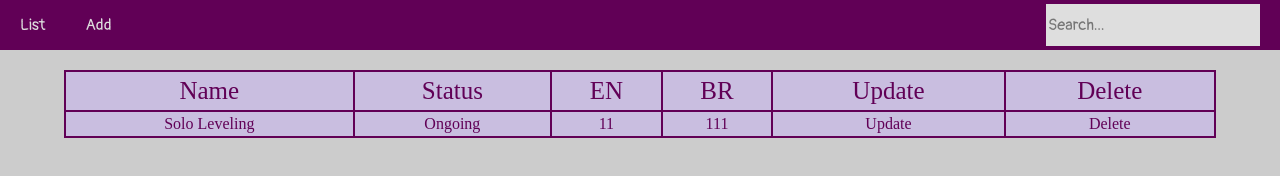
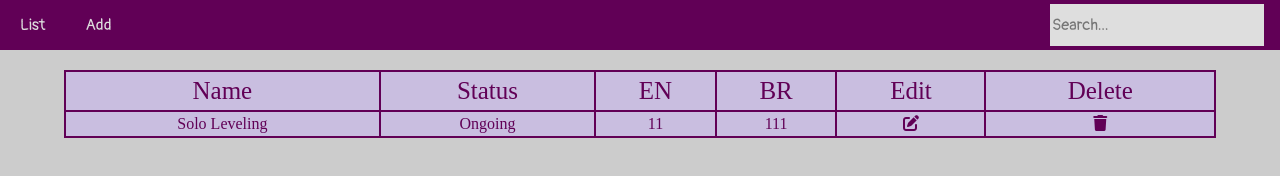
Before and after one commit to dre1597/MangaList_JSON-server, a website with bundled scripts: page MangaList/views/list.html in a window 1280 px wide. Built offline with nearby package versions, Linux system fonts and the light colour scheme; data requests are answered from the project's data file.

Commit message:
some icons

```diff
--- a/MangaList/assets/sass/_header.sass
+++ b/MangaList/assets/sass/_header.sass
@@ -20,4 +20,4 @@
         height: 40px
         background: $color-white
         color: $color-dark
-        margin-right: 20px
+        margin-right: 1rem
--- a/MangaList/assets/sass/_list.sass
+++ b/MangaList/assets/sass/_list.sass
@@ -22,3 +22,6 @@
             border: 2px solid $color-dark
             font-size: 16px
             line-height: 1.5
+
+    & .button__delete
+        cursor: pointer
--- a/MangaList/controller/list-controller.js
+++ b/MangaList/controller/list-controller.js
@@ -12,12 +12,12 @@
         <td class="main__table--data">${ptbr}</td>
         <td class="main__table--data">
             <ul>
-                <li><a href="../views/update.html?id=${id}">Update</a></li>
+                <li><a href="../views/update.html?id=${id}"><i class="fas fa-edit"></i></a></li>
             </ul>
         </td>
         <td class="main__table--data">
             <ul>
-                <li><button class="button__delete" type="button" data-delete>Delete</button></li>
+                <li><button class="button__delete" type="button" data-delete><i class="fas fa-trash"></i></button></li>
             </ul>
         </td>
     `
--- a/MangaList/views/list.html
+++ b/MangaList/views/list.html
@@ -11,7 +11,7 @@
 </head>
 <body>
     <header class="header">
-        <nav class="header_nav nav">
+        <nav class="header__nav nav">
             <ul class="nav__list">
                 <li class="nav__links"><a class="nav__link" href="./list.html">List</a></li>
                 <li class="nav__links"><a class="nav__link" href="./addNew.html">Add</a></li>
@@ -27,7 +27,7 @@
                     <th class="main__table--label">Status</th>
                     <th class="main__table--label">EN</th>
                     <th class="main__table--label">BR</th>
-                    <th class="main__table--label">Update</th>
+                    <th class="main__table--label">Edit</th>
                     <th class="main__table--label">Delete</th>
                 </tr>
             </thead>
@@ -38,6 +38,6 @@
     <script type="module" src="../controller/list-controller.js"></script>
     <script type="module" src="../controller/search-controller.js"></script>
     <script type="module" src="../controller/plusOne-controller.js"></script>
-
+    <script src="https://kit.fontawesome.com/8db75cb122.js" crossorigin="anonymous"></script>
 </body>
 </html>
```
Also changed, not shown: MangaList/assets/css/style.css, 3 other files.
